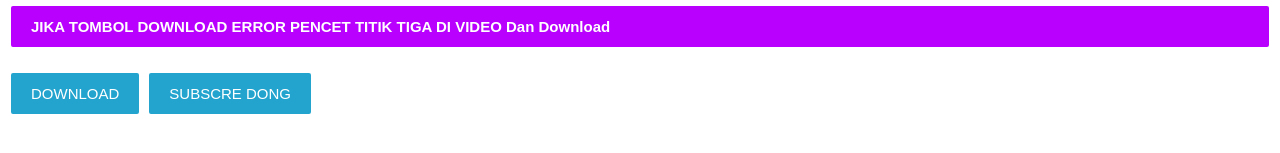
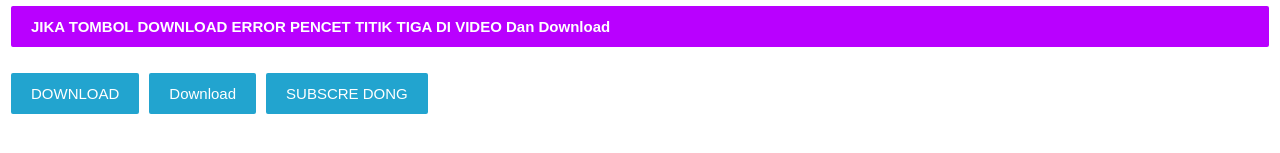
Before and after one commit to Parizker/parizker.github.io, a plain HTML site: page index.html in a window 1280 px wide. Shown: the part 519-672 px from the top of the page. Drawn offline with Linux system fonts and the light colour scheme.

Commit message:
index.html

```diff
--- a/index.html
+++ b/index.html
@@ -11,6 +11,7 @@ Your browser does not support the video tag.
 </video>
 <h1>JIKA TOMBOL DOWNLOAD ERROR PENCET TITIK TIGA DI VIDEO Dan Download</h1>
         <a href='https://milkshake.bunkr.ru/kk-9--YpxABGXf.mp4'><button>DOWNLOAD</button></a>
+	    <button onclick="window.location.href='https://www.profitablegatecpm.com/n4z6gpi9vq?key=ac43c2be00efc85b9e49325448548d32';"> Download</button>
 
 <a href='https://youtube.com/@Farriz04?si=ue1FF4QqvE4AwQ0f'><button>SUBSCRE DONG</button></a>
 
```
